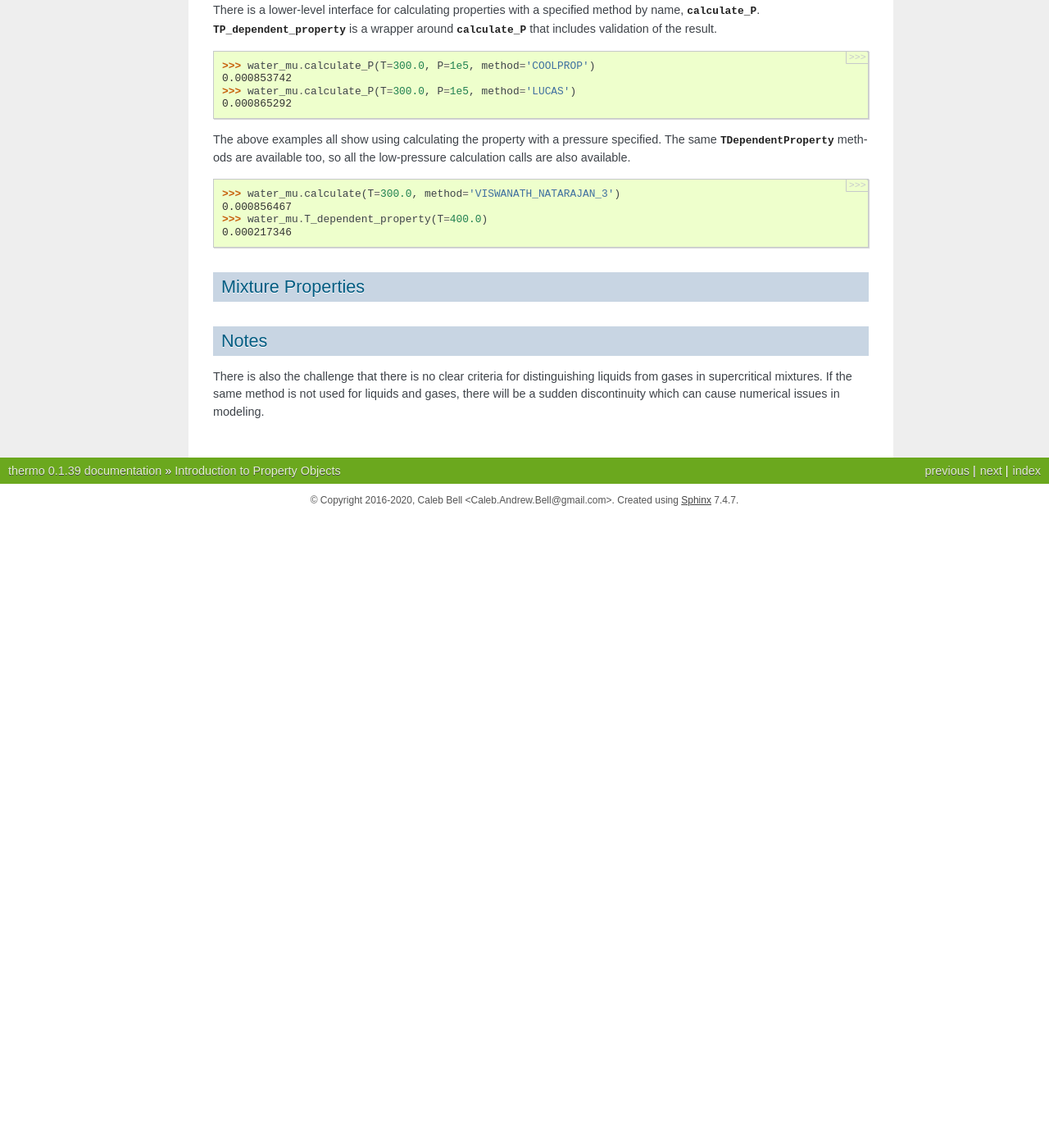
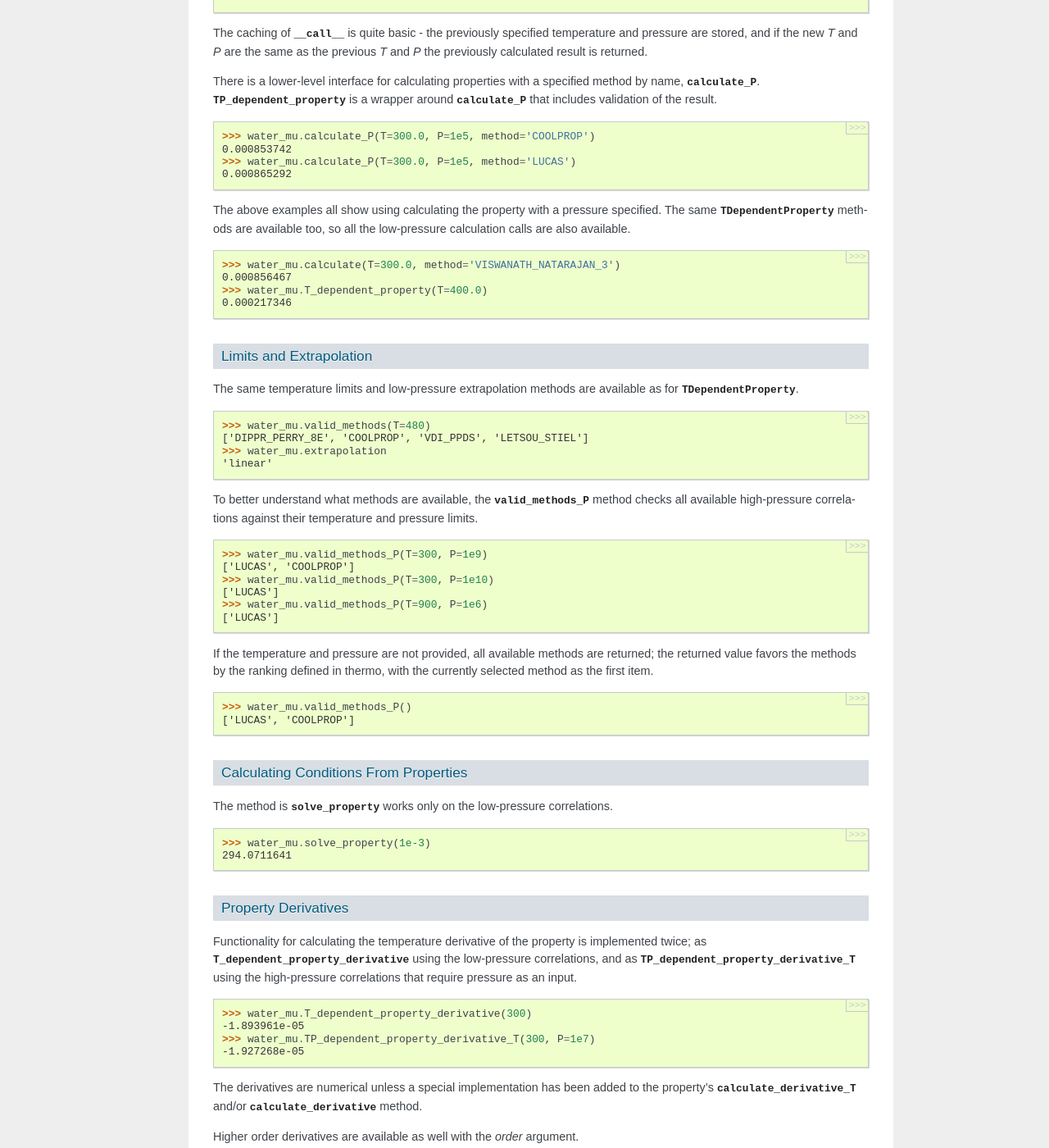
Before and after one commit to CalebBell/thermo, a Sphinx documentation site: the page built from docs/property_objects.rst, in a window 1280 px wide and 1400 px high, scrolled down 8685 px. Shown: the whole window at 82% size. Built offline with Sphinx 7.4.7, drawn with Linux system fonts in a browser that asks for light colours; formulas are drawn with MathJax 3; before the commit the page ends 9315 px from its top, so only the background shows below that; some of the changed text lies outside the part shown.

```diff
--- a/docs/property_objects.rst
+++ b/docs/property_objects.rst
@@ -122,7 +122,7 @@
 >>> ethanol_psat.valid_methods(100)
 ['AMBROSE_WALTON', 'LEE_KESLER_PSAT', 'Edalat', 'BOILING_CRITICAL', 'SANJARI']
 
-If the temperature is not provided, all available methods are returned; the returned value always favors the methods by the ranking defined in thermo.
+If the temperature is not provided, all available methods are returned; the returned value favors the methods by the ranking defined in thermo, with the currently selected method as the first item.
 
 >>> ethanol_psat.valid_methods()
 ['WAGNER_MCGARRY', 'WAGNER_POLING', 'DIPPR_PERRY_8E', 'VDI_PPDS', 'COOLPROP', 'ANTOINE_POLING', 'VDI_TABULAR', 'AMBROSE_WALTON', 'LEE_KESLER_PSAT', 'Edalat', 'BOILING_CRITICAL', 'SANJARI']
@@ -359,6 +359,75 @@
 >>> water_mu.T_dependent_property(T=400.0)
 0.000217346
 
+Limits and Extrapolation
+^^^^^^^^^^^^^^^^^^^^^^^^
+
+The same temperature limits and low-pressure extrapolation methods are available as for :obj:`TDependentProperty <thermo.utils.TDependentProperty>`.
+
+>>> water_mu.valid_methods(T=480)
+['DIPPR_PERRY_8E', 'COOLPROP', 'VDI_PPDS', 'LETSOU_STIEL']
+>>> water_mu.extrapolation
+'linear'
+
+To better understand what methods are available, the :obj:`valid_methods_P <thermo.utils.TDependentProperty.valid_methods_P>` method checks all available high-pressure correlations against their temperature and pressure limits.
+
+>>> water_mu.valid_methods_P(T=300, P=1e9)
+['LUCAS', 'COOLPROP']
+>>> water_mu.valid_methods_P(T=300, P=1e10)
+['LUCAS']
+>>> water_mu.valid_methods_P(T=900, P=1e6)
+['LUCAS']
+
+If the temperature and pressure are not provided, all available methods are returned; the returned value favors the methods by the ranking defined in thermo, with the currently selected method as the first item.
+
+>>> water_mu.valid_methods_P()
+['LUCAS', 'COOLPROP']
+
+Calculating Conditions From Properties
+^^^^^^^^^^^^^^^^^^^^^^^^^^^^^^^^^^^^^^
+The method is :obj:`solve_property <thermo.utils.TDependentProperty.solve_property>` works only on the low-pressure correlations.
+
+>>> water_mu.solve_property(1e-3)
+294.0711641
+
+Property Derivatives
+^^^^^^^^^^^^^^^^^^^^
+
+Functionality for calculating the temperature derivative of the property is implemented twice; as :obj:`T_dependent_property_derivative <thermo.utils.TDependentProperty.T_dependent_property_derivative>` using the low-pressure correlations, and as :obj:`TP_dependent_property_derivative_T <thermo.utils.TPDependentProperty.TP_dependent_property_derivative_T>` using the high-pressure correlations that require pressure as an input.
+
+>>> water_mu.T_dependent_property_derivative(300)
+-1.893961e-05
+>>> water_mu.TP_dependent_property_derivative_T(300, P=1e7)
+-1.927268e-05
+
+The derivatives are numerical unless a special implementation has been added to the property's :obj:`calculate_derivative_T <thermo.utils.TPDependentProperty.calculate_derivative_T>`  and/or :obj:`calculate_derivative <thermo.utils.TDependentProperty.calculate_derivative>` method.
+
+Higher order derivatives are available as well with the `order` argument.
+
+>>> water_mu.T_dependent_property_derivative(300.0, order=2)
+5.923372e-07
+>>> water_mu.TP_dependent_property_derivative_T(300.0, P=1e6, order=2)
+-1.40946e-06
+
+Functionality for calculating the pressure derivative of the property is also implemented as :obj:`TP_dependent_property_derivative_P <thermo.utils.TPDependentProperty.TP_dependent_property_derivative_P>`:
+
+>>> water_mu.TP_dependent_property_derivative_P(P=5e7, T=400)
+4.27782809e-13
+
+The derivatives are numerical unless a special implementation has been added to the property's  :obj:`calculate_derivative_P <thermo.utils.TPDependentProperty.calculate_derivative_P>` method.
+
+Higher order derivatives are available as well with the `order` argument.
+
+>>> water_mu.TP_dependent_property_derivative_P(P=5e7, T=400, order=2)
+-1.1858461e-15
+
+Property Integrals
+^^^^^^^^^^^^^^^^^^
+The same functionality for integrating over a property as in temperature-dependent objects is available, but only for integrating over temperature using low pressure correlations. No other use cases have been identified requiring integration over high-pressure conditions.
+
+>>> water_mu.T_dependent_property_integral(300, 400) # Integrating over viscosity has no physical meaning
+0.04243
+
 Mixture Properties
 ------------------
 
```
Also changed, not shown: 2 other files.
